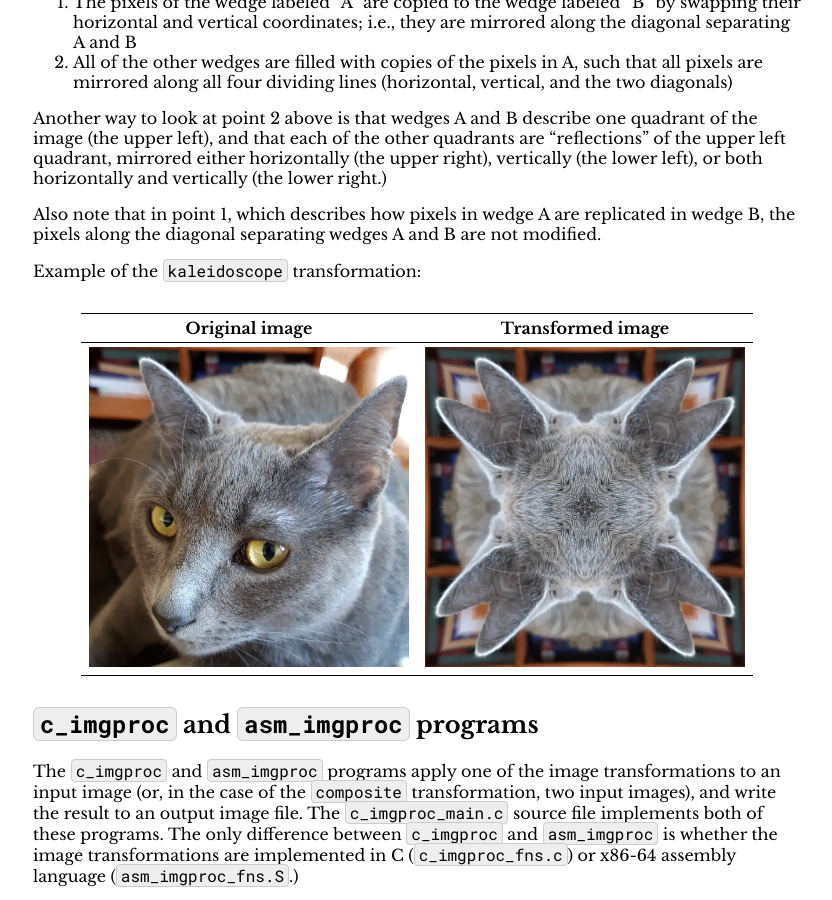
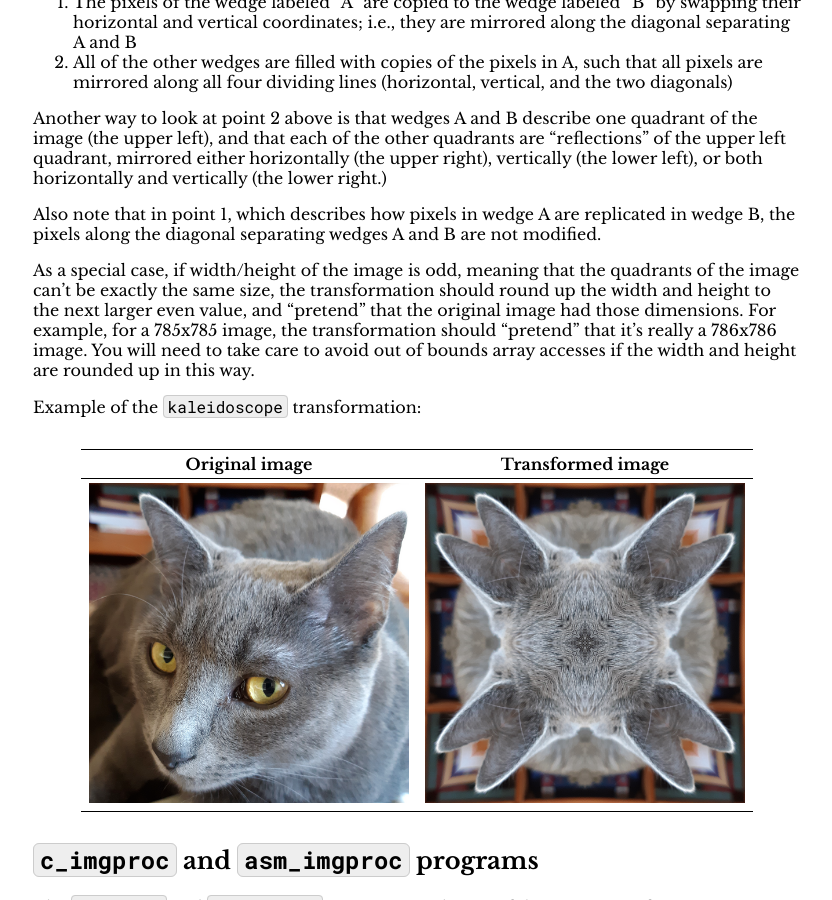
Before and after one commit to jhucsf/spring2025, a Jekyll site: the page built from assign/assign02.md, in a window 1280 px wide and 900 px high, scrolled down 8145 px. Shown: the whole window, without its empty margins (223-1055 px from the left). Built offline with Jekyll 4.4.1, drawn with Linux system fonts in a browser that asks for light colours; formulas are drawn with MathJax 3.

Commit message:
how to handle odd width/height in kaleidoscope xform

```diff
--- a/assign/assign02.md
+++ b/assign/assign02.md
@@ -358,6 +358,14 @@
 in wedge B, the pixels along the diagonal separating wedges A and B are not
 modified.
 
+As a special case, if width/height of the image is odd, meaning that
+the quadrants of the image can't be exactly the same size, the transformation
+should round up the width and height to the next larger even value, and
+"pretend" that the original image had those dimensions. For example, for a
+785x785 image, the transformation should "pretend" that it's really a
+786x786 image. You will need to take care to avoid out of bounds array accesses
+if the width and height are rounded up in this way.
+
 Example of the `kaleidoscope` transformation:
 
 Original image | Transformed image
```
